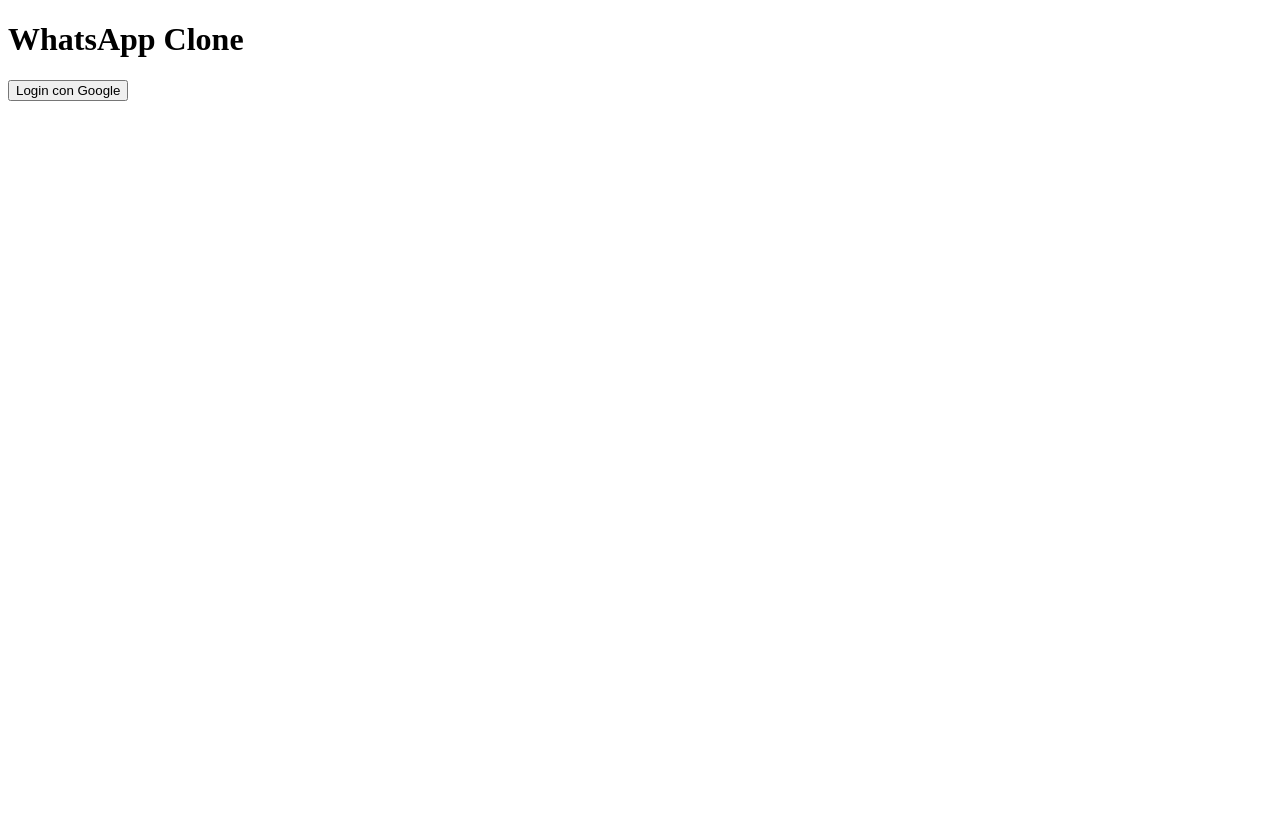
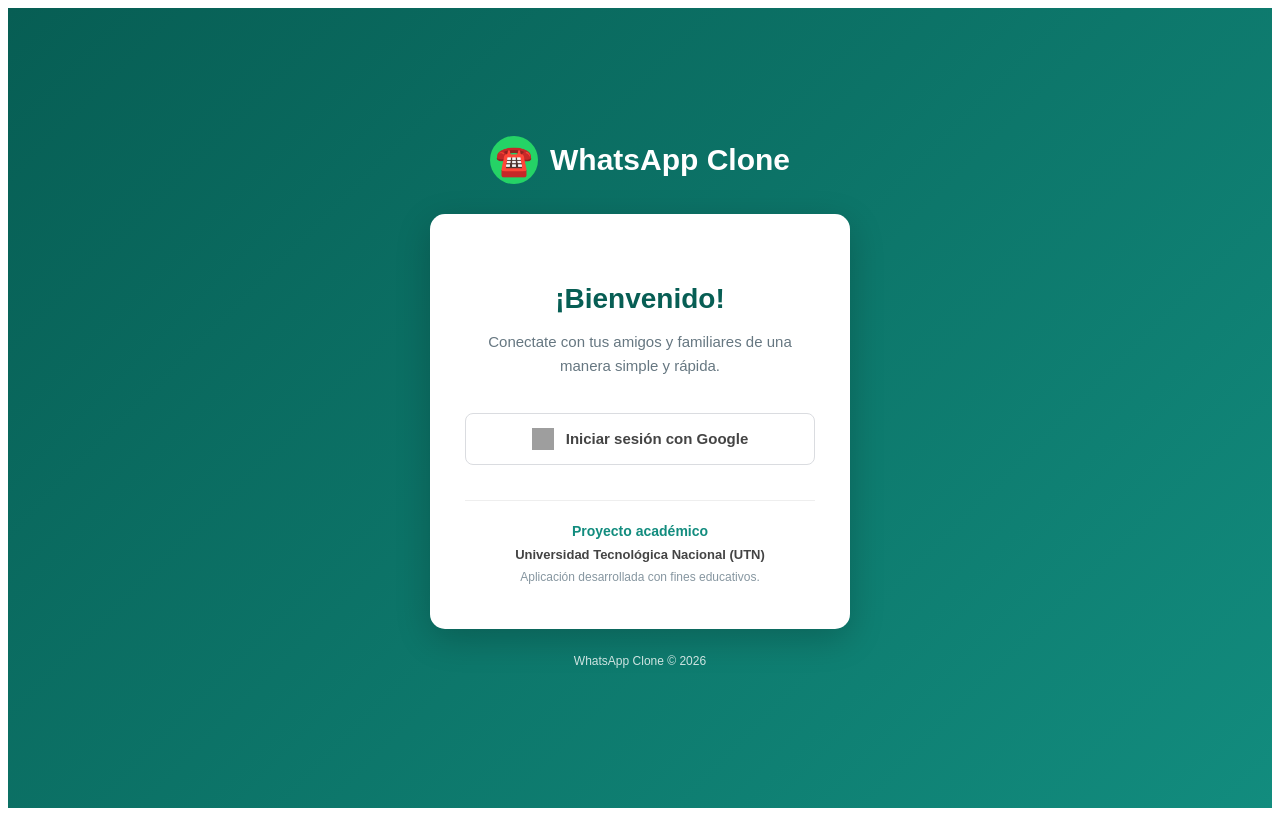
Before and after one commit to jorge2241/whatsapp-clone, a React (Vite) app: page / in a window 1280 px wide. Built offline with nearby package versions, Linux system fonts and the light colour scheme; grey boxes are pictures that could not be loaded.

Commit message:
dando estilos al Login

```diff
--- /dev/null
+++ b/src/pages/Login.css
@@ -0,0 +1,133 @@
+* {
+  box-sizing: border-box;
+}
+
+.login-page {
+  min-height: 100vh;
+  background: linear-gradient(135deg, #075e54, #128c7e);
+  display: flex;
+  flex-direction: column;
+  align-items: center;
+  justify-content: center;
+  padding: 30px 20px;
+  font-family: Arial, sans-serif;
+}
+
+.login-header {
+  display: flex;
+  align-items: center;
+  gap: 12px;
+  margin-bottom: 30px;
+  color: white;
+}
+
+.login-header h1 {
+  font-size: 30px;
+  font-weight: 600;
+  margin: 0;
+}
+
+.whatsapp-logo {
+  width: 48px;
+  height: 48px;
+  border-radius: 50%;
+  background: #25d366;
+  display: flex;
+  align-items: center;
+  justify-content: center;
+  color: white;
+  font-size: 30px;
+}
+
+.login-card {
+  background: white;
+  width: 100%;
+  max-width: 420px;
+  padding: 45px 35px;
+  border-radius: 15px;
+  text-align: center;
+  box-shadow: 0 10px 35px rgba(0, 0, 0, 0.2);
+}
+
+.login-card h2 {
+  color: #075e54;
+  font-size: 28px;
+  margin-bottom: 12px;
+}
+
+.login-description {
+  color: #667781;
+  font-size: 15px;
+  line-height: 1.6;
+  margin-bottom: 35px;
+}
+
+.google-login {
+  width: 100%;
+  padding: 14px;
+  border: 1px solid #dadce0;
+  border-radius: 8px;
+  background: white;
+  display: flex;
+  align-items: center;
+  justify-content: center;
+  gap: 12px;
+  font-size: 15px;
+  font-weight: 600;
+  color: #444;
+  cursor: pointer;
+  transition: all 0.3s ease;
+}
+
+.google-login img {
+  width: 22px;
+  height: 22px;
+}
+
+.google-login:hover {
+  background: #f5f5f5;
+  border-color: #25d366;
+  transform: translateY(-2px);
+}
+
+.login-footer {
+  border-top: 1px solid #eee;
+  margin-top: 35px;
+  padding-top: 22px;
+  display: flex;
+  flex-direction: column;
+  gap: 8px;
+}
+
+.login-footer p {
+  color: #128c7e;
+  font-weight: bold;
+  margin: 0;
+  font-size: 14px;
+}
+
+.login-footer strong {
+  color: #444;
+  font-size: 13px;
+}
+
+.login-footer span {
+  color: #8696a0;
+  font-size: 12px;
+}
+
+.login-copyright {
+  color: rgba(255, 255, 255, 0.8);
+  font-size: 12px;
+  margin-top: 25px;
+}
+
+@media (max-width: 480px) {
+  .login-header h1 {
+    font-size: 25px;
+  }
+
+  .login-card {
+    padding: 35px 22px;
+  }
+}
--- a/src/pages/Login.jsx
+++ b/src/pages/Login.jsx
@@ -1,40 +1,33 @@
 import { GoogleAuthProvider } from "firebase/auth";
 import { signInWithPopup } from "firebase/auth";
 
-import { auth } from "../servicios/firebase";
+import { auth,db } from "../servicios/firebase";
 
 import { useNavigate } from "react-router-dom";
 import { useContext } from "react";
 import { AppContext } from "../context/AppContext";
 
 import { doc, setDoc } from "firebase/firestore";
-import { db } from "../servicios/firebase";
 
 
+import "./Login.css";
 
 function Login() {
-
   const navigate = useNavigate();
-
- const {dispatch}= useContext(AppContext)
+  const { dispatch } = useContext(AppContext);
 
   const loginGoogle = async () => {
     try {
-
       const provider = new GoogleAuthProvider();
-
       const result = await signInWithPopup(auth, provider);
 
-await setDoc(
-  doc(db, "users", result.user.uid),
-  {
+      await setDoc(doc(db, "users", result.user.uid), {
         uid: result.user.uid,
         name: result.user.displayName,
         email: result.user.email,
         photo: result.user.photoURL,
         createdAt: new Date()
-  }
-);
+      });
 
       dispatch({
         type: "LOGIN",
@@ -54,12 +47,44 @@ navigate("/chat");
   };
 
   return (
-    <div>
+    <div className="login-page">
+
+      <div className="login-header">
+        <div className="whatsapp-logo">
+          <span>☎️</span>
+        </div>
         <h1>WhatsApp Clone</h1>
+      </div>
 
-      <button onClick={loginGoogle}>
-        Login con Google
+      <div className="login-card">
+
+        <h2>¡Bienvenido!</h2>
+
+        <p className="login-description">
+          Conectate con tus amigos y familiares
+          de una manera simple y rápida.
+        </p>
+
+        <button className="google-login" onClick={loginGoogle}>
+          <img
+            src="https://www.gstatic.com/firebasejs/ui/2.0.0/images/auth/google.svg"
+            alt="Google"
+          />
+          Iniciar sesión con Google
         </button>
+
+        <div className="login-footer">
+          <p>Proyecto académico</p>
+          <strong>Universidad Tecnológica Nacional (UTN)</strong>
+          <span>Aplicación desarrollada con fines educativos.</span>
+        </div>
+
+      </div>
+
+      <p className="login-copyright">
+        WhatsApp Clone © 2026
+      </p>
+
     </div>
   );
 }
```
Lines whose indentation alone changed are shown as unchanged.
